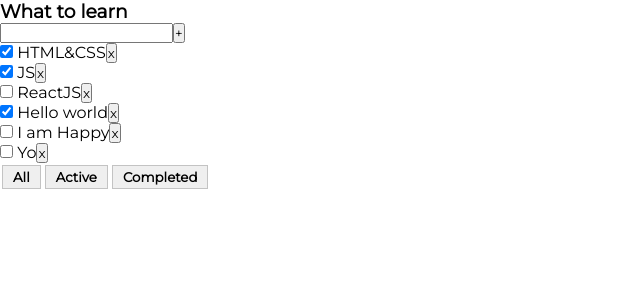
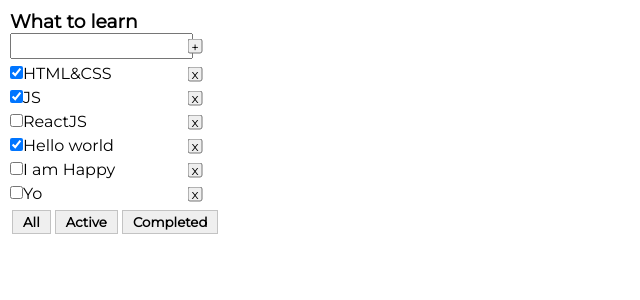
Before and after one commit to I1yaEsenko/my-todolist, a React (Create React App) app: page / in a window 1280 px wide. Shown: the top 300 px of the page, without its empty margins (0-640 px from the left). Built offline with nearby package versions, Linux system fonts and the light colour scheme.

Commit message:
add some class for todolist

```diff
--- a/src/App.module.css
+++ b/src/App.module.css
@@ -1,4 +1,3 @@
-
 @import url('https://fonts.googleapis.com/css2?family=Montserrat&display=swap');
 
 
@@ -7,6 +6,57 @@
     padding: 0;
     box-sizing: border-box;
     font-family: Montserrat, sans-serif;
+}
+
+.todolist {
+    padding: 10px;
+}
+
+.todolist__inputField{
+    width: 200px;
+    margin-bottom: 5px;
+    position: relative;
+
+}
+
+.inputField__input{
+    padding: 3px 5px;
+
+
+}
+
+.inputField__button{
+    position: absolute;
+    top: 50%;
+    right: 0;
+    transform: translate(-50%, -50%);
+    width: 15px;
+    height: 15px;
+    display: flex;
+    align-items: center;
+    justify-content: center;
+}
+
+.todolist__list {
+
+}
+
+.todolist__link {
+    width: 200px;
+    margin-bottom: 5px;
+    position: relative;
+}
+
+.todolist__link__button {
+    position: absolute;
+    top: 50%;
+    right: 0;
+    transform: translate(-50%, -50%);
+    width: 15px;
+    height: 15px;
+    display: flex;
+    align-items: center;
+    justify-content: center;
 }
 
 .filterButton {
--- a/src/App.tsx
+++ b/src/App.tsx
@@ -36,6 +36,8 @@ function App() {
     //             tasksForTodolist
     // }
 
+
+    // фильтрация тасок
     if (filter === 'Active') {
         tasksForTodolist = tasks.filter(t => !t.isDone)
     }
@@ -43,7 +45,6 @@ function App() {
     if (filter === 'Completed') {
         tasksForTodolist = tasks.filter(t => t.isDone)
     }
-
     let changeFilter = (value: FilterType) => {
         setFilter(value)
     }
--- a/src/components/todolist.tsx
+++ b/src/components/todolist.tsx
@@ -1,57 +1,72 @@
 import React, {ChangeEvent, useState} from 'react';
 import {FilterType, TasksType} from "../App";
 import t from '../App.module.css'
+
 export type TodolistPropsType = {
     title: string
     tasks: Array<TasksType>
     deleteTask: (idTask: string) => void
-    changeFilter: (value:FilterType) => void
-    addTask: (newTitle:string) => void
+    changeFilter: (value: FilterType) => void
+    addTask: (newTitle: string) => void
 }
 
 export const Todolist = (props: TodolistPropsType) => {
 
     let [title, setTitle] = useState<string>('')
 
-    // удаление таски
-    const deleteOnclickHandler = () => {
-    }
-    let titleOnChangeHandler = (e:ChangeEvent<HTMLInputElement>) =>{
+
+    let titleOnChangeHandler = (e: ChangeEvent<HTMLInputElement>) => {
         setTitle(e.currentTarget.value)
     }
 
+
     let addChangeHandler = () => {
-        {props.addTask(title)}
+        {
+            props.addTask(title)
+        }
         setTitle('')
     }
 
     return (
-        <div>
+        <div className={t.todolist}>
             <h3>{props.title}</h3>
 
-            <div>
-                <input value={title} onChange={titleOnChangeHandler}/>
-                <button onClick={addChangeHandler}>+</button>
+            <div className={t.todolist__inputField}>
+                <input className={t.inputField__input} value={title} onChange={titleOnChangeHandler}/>
+                <button className={t.inputField__button} onClick={addChangeHandler}>+</button>
             </div>
 
-            <ul>
+            <ul className={t.todolist__list}>
                 {props.tasks.map(
-                    (task) => <li key={task.id}><input type="checkbox" checked={task.isDone}/> <span>{task.title}</span>
-                        <button onClick={() => {
+                    (task) => {
+
+                        const onDeleteHandler = () => {
                             props.deleteTask(task.id)
-                        }}>x
-                        </button>
-                    </li>
+                        }
+
+                        return (
+                            <>
+                                <li key={task.id} className={t.todolist__link}>
+                                    <input type="checkbox" checked={task.isDone}/><span>{task.title}</span>
+                                    <button onClick={onDeleteHandler} className={t.todolist__link__button}>x</button>
+                                </li>
+                            </>
+                        )
+
+                    }
                 )}
             </ul>
             <div>
-                <button className={t.filterButton} onClick={() => {props.changeFilter('All')
+                <button className={t.filterButton} onClick={() => {
+                    props.changeFilter('All')
                 }}>All
                 </button>
-                <button className={t.filterButton} onClick={() => {props.changeFilter('Active')
+                <button className={t.filterButton} onClick={() => {
+                    props.changeFilter('Active')
                 }}>Active
                 </button>
-                <button className={t.filterButton} onClick={() => {props.changeFilter('Completed')
+                <button className={t.filterButton} onClick={() => {
+                    props.changeFilter('Completed')
                 }}>Completed
                 </button>
             </div>
```
Lines whose indentation alone changed are shown as unchanged.
